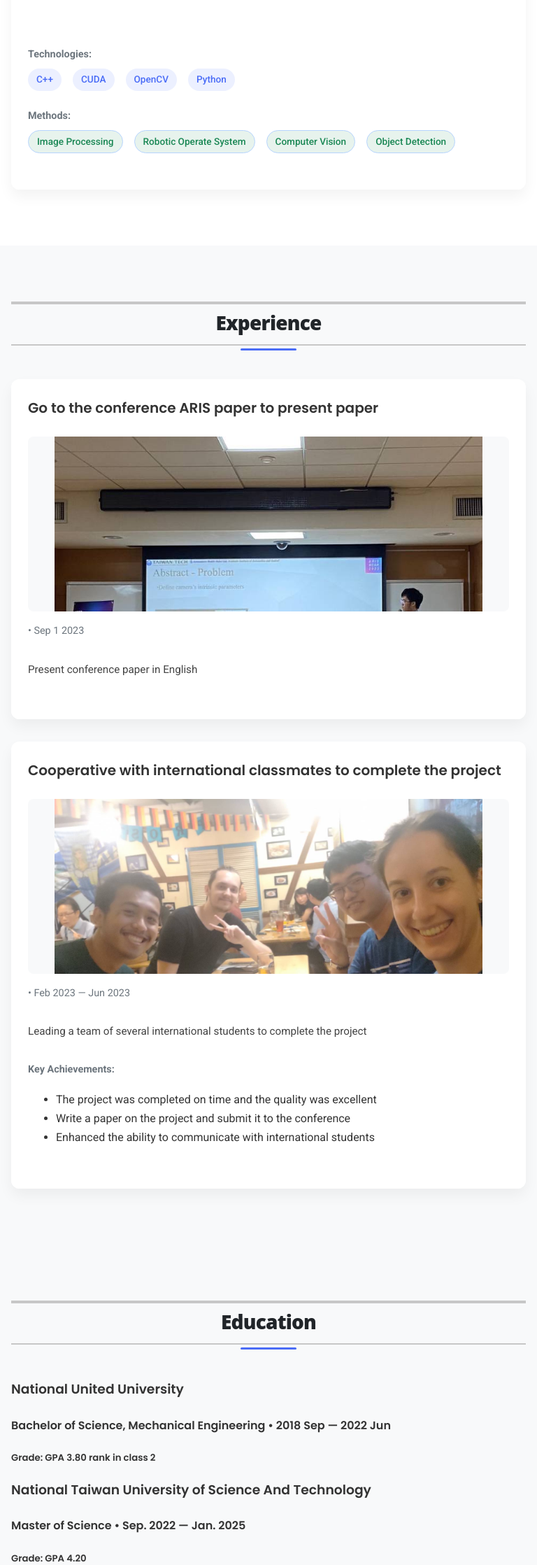
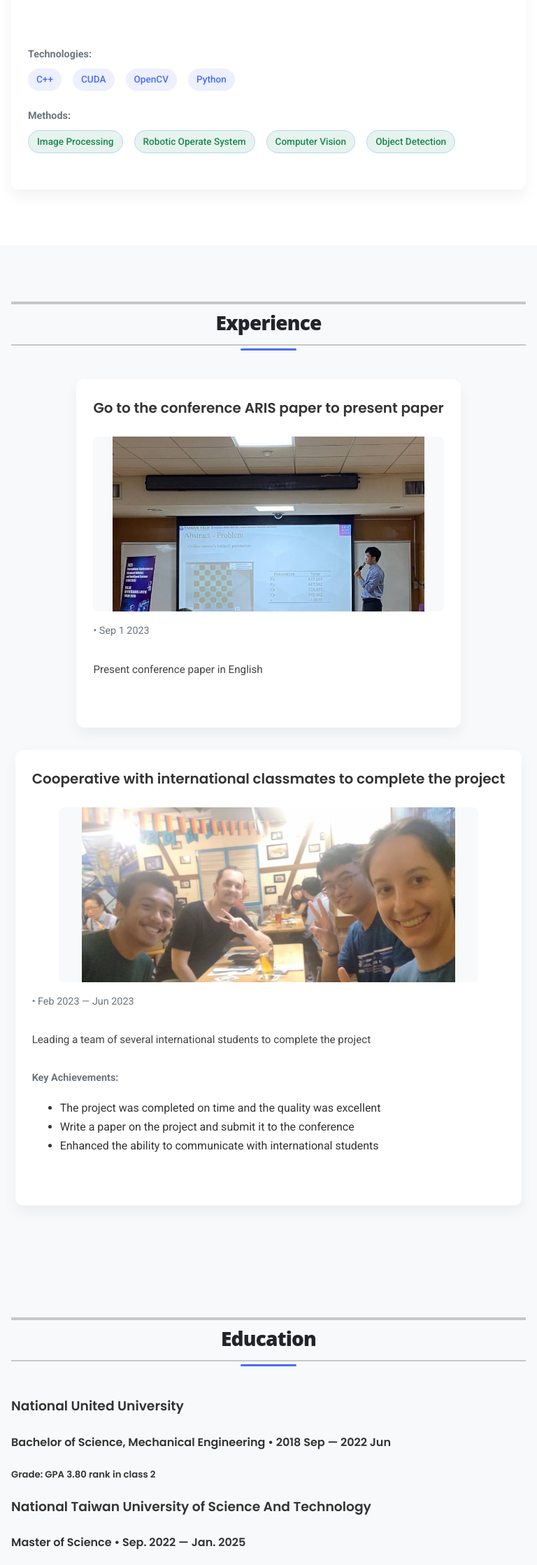
Before and after one commit to x29959/x29959.github.io, a Jekyll site: the page built from index.html, in a window 768 px wide. Shown: the part 4163-6400 px from the top of the page at 70% size. Built offline with Jekyll 4.4.1, drawn with Linux system fonts in a browser that asks for light colours.

Commit message:
modified:   css/main.scss

```diff
--- a/css/main.scss
+++ b/css/main.scss
@@ -129,6 +129,8 @@ h1, h2, h3, h4, h5, h6 {
 
 .projects-grid .project-card[data-job-id] {
   grid-column: 1 / -1; // Make experience cards take full width
+  max-width: 800px; // Limit width for better appearance
+  margin: 0 auto 2rem; // Center the card and add bottom margin
 }
 
 .project-image-container {
@@ -138,17 +140,25 @@ h1, h2, h3, h4, h5, h6 {
   margin: 1rem 0;
 }
 
+// Regular project image wrapper
 .project-image-wrapper {
   position: relative;
   width: 100%;
-  height: auto;
+  padding-bottom: 56.25%; /* 16:9 aspect ratio */
+  height: 0;
   overflow: hidden;
 }
 
-/* Experience section specific image wrapper */
+/* Experience section specific image wrapper - make it smaller */
+.project-card[data-job-id] .project-image-container {
+  max-width: 600px; // Limit width for experience images
+  margin: 1rem auto; // Center the image container
+}
+
 .project-card[data-job-id] .project-image-wrapper {
-  min-height: 400px; /* Ensure minimum height */
-  height: auto; /* Allow height to grow if needed */
+  padding-bottom: 60%; // Slightly taller aspect ratio
+  height: 0;
+  max-height: 350px; // Limit height on desktop
 }
 
 .project-image-slide {
@@ -516,12 +526,17 @@ h1, h2, h3, h4, h5, h6 {
   .project-image-wrapper {
     padding-bottom: 66.67%; /* 3:2 aspect ratio on mobile */
   }
+
+  .project-card[data-job-id] .project-image-wrapper {
+    padding-bottom: 66.67%; /* 3:2 aspect ratio on mobile */
+    max-height: none; // Let it adjust naturally on mobile
+  }
 }
 
 /* Responsive adjustments for medium screens */
 @media (min-width: 768px) and (max-width: 1199px) {
   .project-card[data-job-id] .project-image-wrapper {
-    min-height: 400px;
+    max-height: 300px;
   }
 }
 
@@ -530,6 +545,7 @@ h1, h2, h3, h4, h5, h6 {
   .project-card[data-job-id] .project-image-wrapper {
     min-height: 500px;
     padding-bottom: 45%; /* Lower aspect ratio for wider screens */
+    max-height: 350px;
   }
 
   .modal-content {
```
